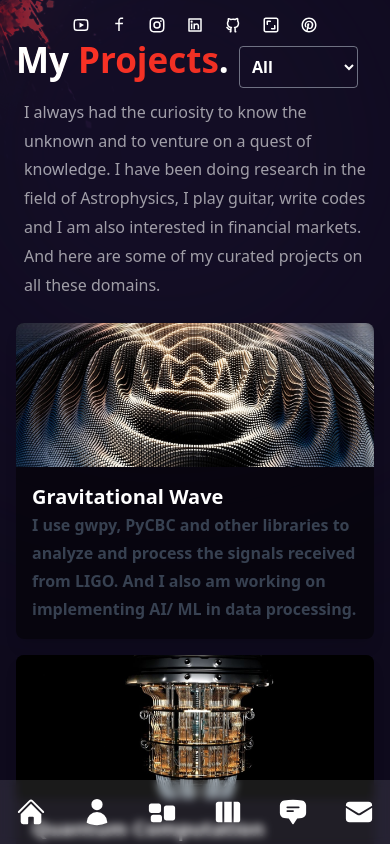
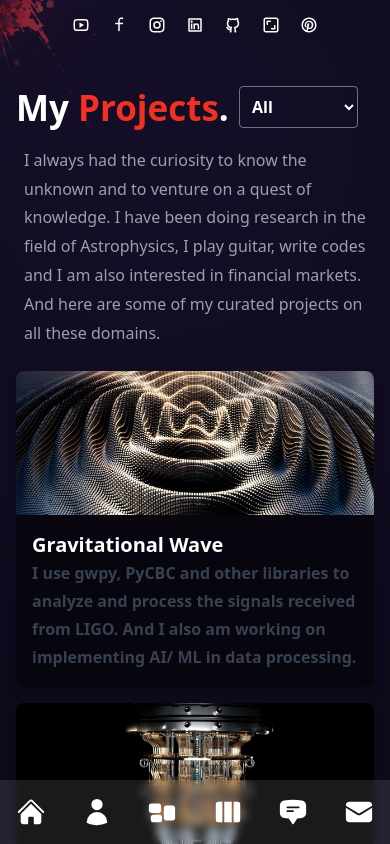
Before and after one commit to AfrozSaqlain/Sak-Portfolio, a Next.js app: page /projects in a window 390 px wide. Built offline with nearby package versions, Linux system fonts and the light colour scheme.

Commit message:
Coorected responsiveness of categories in projects

```diff
--- a/pages/projects/index.js
+++ b/pages/projects/index.js
@@ -225,7 +225,7 @@ const Projects = () => {
     return (
         <div className='h-full bg-black/40 translate-y-0 overflow-y-auto overflow-visible overscroll-y-auto pt-10'>
             <SimpleBar forceVisible="y" autoHide={true} className="overflow-visible overscroll-y-auto h-full">
-                <div className='container mx-auto h-full overflow-y-auto mt-18 mb-4 p-4 pt-12 pb-28 sm:mt-20 sm:p-0 sm:pt-10 sm:pb-10 flex flex-col xl:flex-row gap-x-6'>
+                <div className='container mx-auto h-full overflow-y-auto mt-12 mb-4 p-4 pt-12 pb-28 sm:mt-20 sm:p-0 sm:pt-10 sm:pb-10 flex flex-col xl:flex-row gap-x-6'>
                     {/* Rest of your code */}
                     {/* text */}
                     <div className='flex-1 mt-[-50px] flex flex-col justify-center'>
@@ -266,7 +266,7 @@ const Projects = () => {
                         </div>
                     </div>
                     {/* Category dropdown */}
-                    <div className='absolute top-14 right-4 lg:right-20 xl:top-40 xl:right-40 mt-[-50px] mr-4 flex flex-col items-end'>
+                    <div className='absolute top-14 right-4 lg:right-20 xl:top-40 xl:right-40 mt-[-10px] xl:mt-[-50px] mr-4 flex flex-col items-end'>
                         <motion.div variants={fadeIn('left', 0.4)} initial='hidden' animate='show' exit='hidden'>
                             <select
                                 onChange={(e) => setSelectedCategory(e.target.value)}
```
